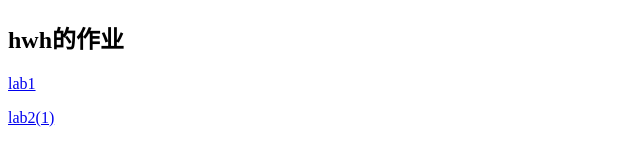
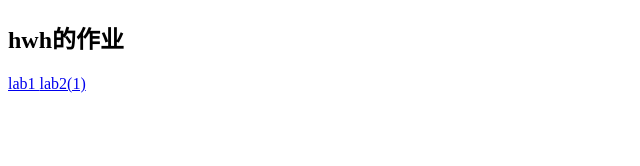
Before and after one commit to hwh1234567/hwh1234567.github.io, a plain HTML site: page index.html in a window 1280 px wide. Shown: the whole page, without its empty margins (0-640 px from the left). Drawn offline with Linux system fonts and the light colour scheme.

Commit message:
Update index.html

```diff
--- a/index.html
+++ b/index.html
@@ -7,6 +7,6 @@
     <body>
         <h2>hwh的作业</h2>
         <a href = "http://hwh1234567.github.io/hwhlab1/demos/index.html"> lab1 </a>
-        <p><a href = "http://hwh1234567.github.io/lab2(1)/demos/lab2d.html"> lab2(1) </a></p>
+        <a href = "http://hwh1234567.github.io/lab2(1)/demos/lab2d.html"> lab2(1) </a>
     </body>
 </html>
```
